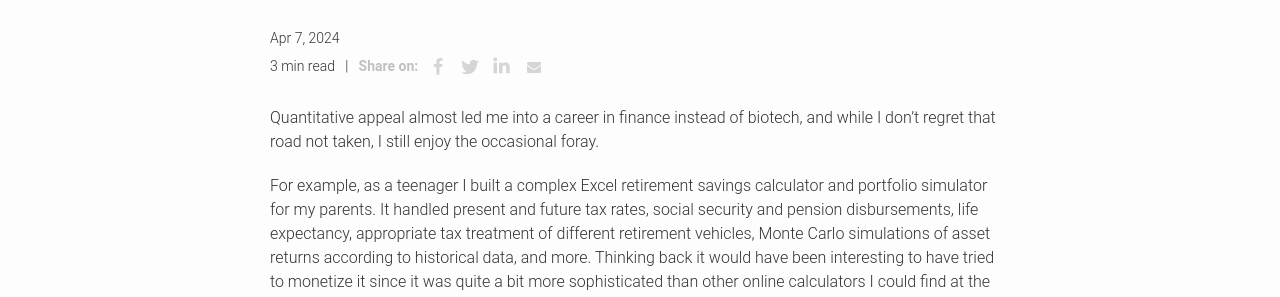
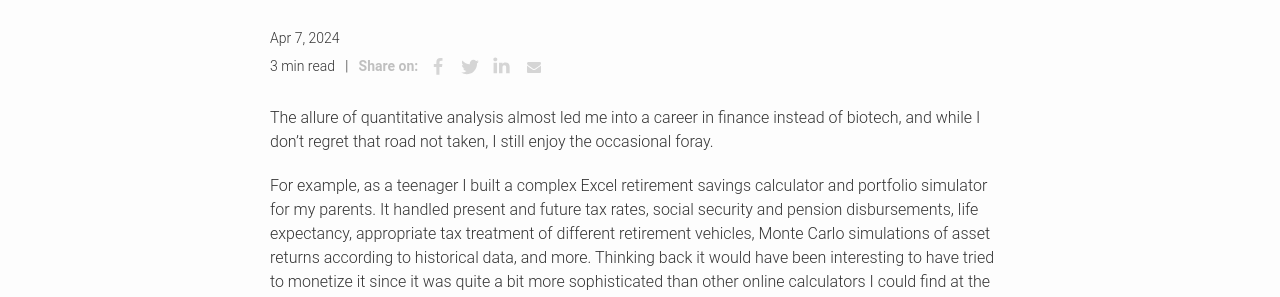
Before and after one commit to dcroote/dcroote.github.io, a Jekyll site: the page built from _posts/2024-04-07-credit-cards.md, in a window 1280 px wide. Shown: the part 330-627 px from the top of the page. Built offline with Jekyll 4.4.1, drawn with Linux system fonts in a browser that asks for light colours; some web fonts are replaced.

Commit message:
fix: cc post intro sentence

```diff
--- a/_posts/2024-04-07-credit-cards.md
+++ b/_posts/2024-04-07-credit-cards.md
@@ -6,7 +6,7 @@ image-alt: Vector illustration of the outline of two credit cards
 comments: false
 ---
 
-Quantitative appeal almost led me into a career in finance instead of biotech, and while I don't regret that road not taken, I still enjoy the occasional foray.
+The allure of quantitative analysis almost led me into a career in finance instead of biotech, and while I don't regret that road not taken, I still enjoy the occasional foray.
 
 For example, as a teenager I built a complex Excel retirement savings calculator and portfolio simulator for my parents.
 It handled present and future tax rates, social security and pension disbursements, life expectancy, appropriate tax treatment of different retirement vehicles, Monte Carlo simulations of asset returns according to historical data, and more.
```
